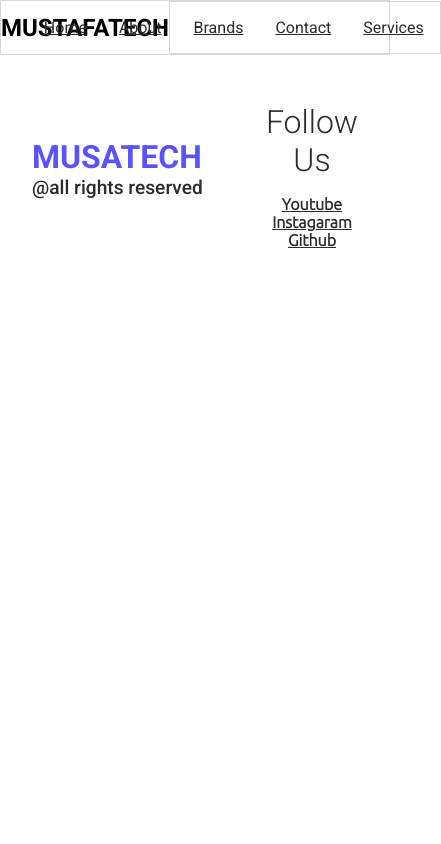
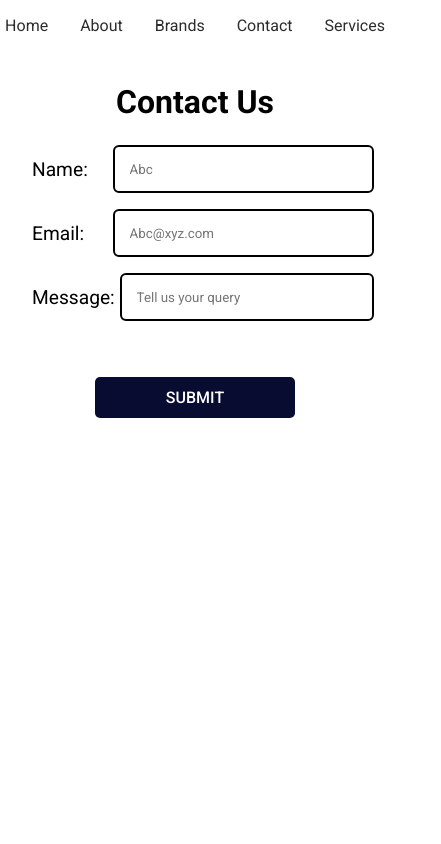
Before and after one commit to HIDZI123/React_project_01, a React (Create React App) app: page /contact in a window 390 px wide. Shown: the top 844 px of the page, 441 px wide, since content can reach past the window. Built offline with nearby package versions, Linux system fonts and the light colour scheme.

Commit message:
Everything done.....

```diff
--- a/package.json
+++ b/package.json
@@ -9,6 +9,7 @@
     "react": "^18.2.0",
     "react-dom": "^18.2.0",
     "react-icons": "^4.12.0",
+    "react-responsive-carousel": "^3.2.23",
     "react-router-dom": "^6.21.1",
     "react-router-hash-link": "^2.4.3",
     "react-scripts": "5.0.1",
--- a/src/App.js
+++ b/src/App.js
@@ -2,10 +2,14 @@ import { Route, Routes, BrowserRouter as Router } from "react-router-dom";
 import Header from "./components/Header";
 import Home from "./components/Home";
 import Footer from "./components/Footer";
+import Contact from "./components/Contact";
+import Services from "./components/Services";
 import "./styles/App.scss";
 import "./styles/header.scss";
 import "./styles/home.scss";
 import "./styles/footer.scss";
+import "./styles/contact.scss";
+import "./styles/mediaquery.scss";
 
 function App() {
   return (
@@ -13,6 +17,8 @@ function App() {
       <Header />
       <Routes>
         <Route path="/" element={<Home />} />
+        <Route path="/contact" element={<Contact />} />
+        <Route path="/services" element={<Services />} />
       </Routes>
       <Footer />
     </Router>
--- /dev/null
+++ b/src/components/Contact.jsx
@@ -0,0 +1,32 @@
+import React from "react";
+
+const Contact = () => {
+  return (
+    <div className="contact">
+      <main>
+        <h1> Contact Us</h1>
+
+        <form>
+          <div>
+            <label>Name: </label>
+            <input type="text" required placeholder="Abc" />
+          </div>
+
+          <div>
+            <label>Email: </label>
+            <input type="email" required placeholder="Abc@xyz.com" />
+          </div>
+
+          <div>
+            <label>Message: </label>
+            <input type="text" placeholder="Tell us your query" />
+          </div>
+
+          <button type="submit">SUBMIT</button>
+        </form>
+      </main>
+    </div>
+  );
+};
+
+export default Contact;
--- a/src/components/Header.jsx
+++ b/src/components/Header.jsx
@@ -5,7 +5,7 @@ import {HashLink} from "react-router-hash-link";
 function Header() {
   return (
     <nav>
-        <h1>MustafaTech</h1>
+        <h1>MusTech</h1>
         <main>
             <HashLink to={"/#home"}>Home</HashLink>
             <HashLink to={"/#about"}>About</HashLink>
--- a/src/components/Home.jsx
+++ b/src/components/Home.jsx
@@ -12,7 +12,7 @@ function Home() {
     <>
       <div className="home" id="home">
         <main>
-          <h1>MusaTech</h1>
+          <h1>MusTech</h1>
           <p>Solution to all of my problems</p>
         </main>
       </div>
--- /dev/null
+++ b/src/components/Services.jsx
@@ -0,0 +1,25 @@
+import React from "react";
+import { Carousel } from "react-responsive-carousel";
+import "react-responsive-carousel/lib/styles/carousel.min.css"
+import img1 from "../assets/3.jpg";
+import img2 from "../assets/4.jpg";
+
+const Services = () => {
+  return (
+    <div>
+      <Carousel infiniteLoop autoPlay showStatus = {false} showArrows = {false} interval={2500} showThumbs = {false}>
+        <div>
+          <img src={img1} alt="Item1" />
+          <p className="legend">Full Stack</p>
+        </div>
+
+        <div>
+          <img src={img2} alt="Item1" />
+          <p className="legend">Peer-to-peer support</p>
+        </div>
+      </Carousel>
+    </div>
+  );
+};
+
+export default Services;
--- /dev/null
+++ b/src/styles/contact.scss
@@ -0,0 +1,67 @@
+@import "./colors.scss";
+
+.contact {
+  width: 100%;
+  height: 100vh;
+  background-color: $second;
+  display: flex;
+  justify-content: center;
+  align-items: center;
+
+  > main {
+    background-color: $first;
+    height: 30rem;
+    width: 70%;
+    padding: 3rem;
+    border-radius: 0 200px 200px 0;
+
+    > form {
+      margin: 5rem;
+      display: flex;
+      flex-direction: column;
+      align-items: center;
+      justify-content: center;
+
+      > div {
+        height: 3rem;
+        display: flex;
+        align-items: center;
+        justify-content: flex-end;
+        width: 60%;
+        margin: 0.5rem;
+
+        > label {
+          font: 400 1.2rem $text1;
+          width: 20%;
+          margin: 0 1rem;
+        }
+
+
+        > input {
+          align-self: stretch;
+          width: 80%;
+          padding: 1rem;
+          border-radius: 5px;
+          border: 1px solid rgba(123,123,123,0.6);
+          outline: auto;
+        }
+      }
+
+      > button {
+        margin: 3rem 0;
+        padding: 0.7rem;
+        border: none;
+        border-radius: 5px;
+        background-color: $second;
+        color: $first;
+        width: 200px;
+        font: 500 1rem $text1;
+
+        &:hover {
+            background-color: $third;
+           filter: opacity(0.8)
+        }
+      }
+    }
+  }
+}
--- a/src/styles/header.scss
+++ b/src/styles/header.scss
@@ -1,7 +1,6 @@
 @import "colors";
 
 nav {
-  border: 1px solid #837f7f4e;
   width: 100%;
   display: flex;
   justify-content: space-evenly;
@@ -15,21 +14,19 @@ nav {
     text-transform: uppercase;
   }
 
-
   > main {
-    border: 1px solid #837f7f4e;
     width: 70%;
     display: flex;
     justify-content: flex-end;
 
-    > a{
-        color: $dark;
-        margin: 1rem;
+    > a {
+      color: $dark;
+      margin: 1rem;
+      text-decoration: none;
 
-        &:hover {
-            color: $third;
-        }
+      &:hover {
+        color: $third;
+      }
     }
-
   }
 }
--- /dev/null
+++ b/src/styles/mediaquery.scss
@@ -0,0 +1,117 @@
+@import "./colors.scss";
+
+@media screen and (max-width: 820px) {
+  .home3 {
+    height: 130vh;
+
+    > div {
+      height: 120vh;
+    }
+  }
+
+  .contact > main {
+    height: 100vh;
+    width: 100%;
+    border-radius: 0%;
+
+    > h1 {
+      text-align: center;
+    }
+  }
+}
+
+@media screen and (max-width: 700px) {
+  nav {
+    > h1 {
+      display: none;
+    }
+
+    > main {
+      width: 100%;
+      justify-content: center;
+
+      > a {
+        margin: 1rem;
+      }
+    }
+  }
+
+  .home {
+    &::before {
+      border-radius: 0 0 50px 50px;
+    }
+    > main {
+      align-items: center;
+      border-radius: 0%;
+
+      > h1 {
+        font-size: 3rem;
+      }
+    }
+  }
+
+  .home2 {
+    height: 120vh;
+    flex-direction: column;
+
+    > img {
+      width: 100%;
+    }
+
+    > div {
+      width: 100%;
+    }
+  }
+
+  .home3 {
+    height: 120vh;
+    > div {
+      text-align: center;
+      width: 100%;
+      border-radius: 0;
+
+      > p {
+        padding: 5rem 2rem;
+        font-size: 0.9rem;
+        line-height: 150%;
+      }
+    }
+  }
+
+  .home4 {
+    align-items: center;
+
+    >div {
+        border-radius: 0;
+        width: 100%;
+        height: unset;
+    }
+  }
+
+  .contact  > main{
+    padding: 1rem;
+
+    > h1 {
+        margin: 1rem;
+    }
+
+    >form {
+        margin: 0%;
+
+        > div {
+            width: 100%;
+        }
+    }
+  }
+
+
+  footer {
+    height: 50vh;
+    grid-template-columns: 1fr;
+    padding: 5rem;
+
+    > div {
+        align-items: center;
+    }
+  }
+}
```
Also changed, not shown: 1 other file (tests, documents, lock files or other folders).
